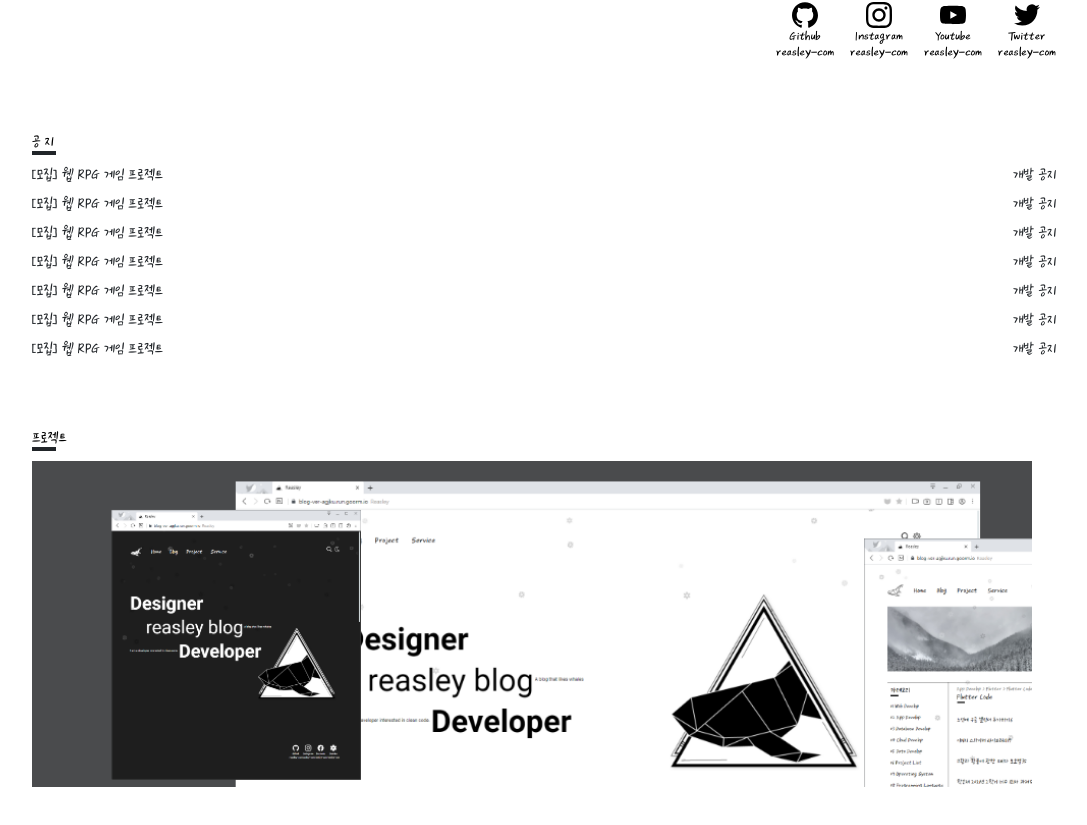
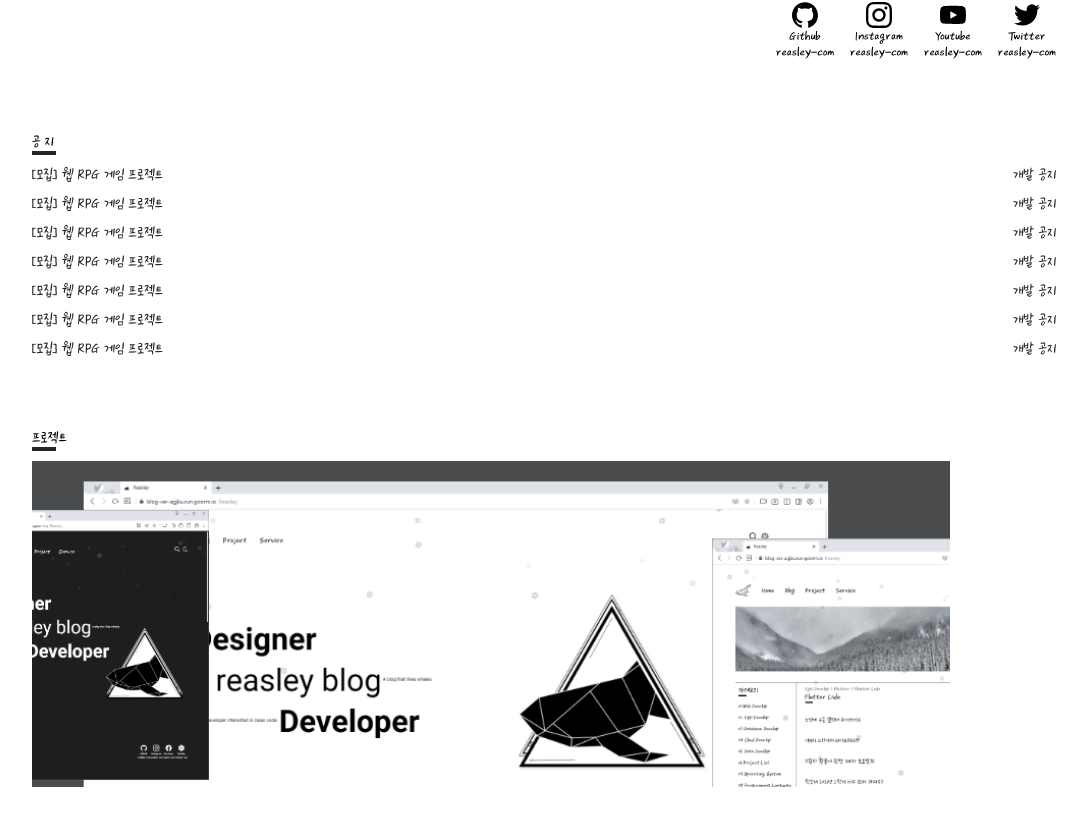
Before and after one commit to reasley-com/fe-reasley-com, a React (Create React App) app: page / in a window 1280 px wide. Shown: the part 728-1553 px from the top of the page, without its empty margins (96-1183 px from the left). Built offline with nearby package versions, Linux system fonts and the light colour scheme.

Commit message:
fix: Edit a carousel
The list of modifications
- add to resposne style
- image center alignment

```diff
--- a/src/components/Carousel.js
+++ b/src/components/Carousel.js
@@ -8,6 +8,7 @@ import useInterval from "./useInterval";
 
 function Carousel() {
     const carouselContent = [
+        { src: '/images/sample-project.png' },
         { src: '/images/sample-project.png' },
         { src: '/images/sample-project.png' },
     ]
@@ -42,7 +43,7 @@ function Carousel() {
         <div>
             <Maintitle title='프로젝트' />
             <div className={ styles.carousel__frame } onMouseOver={(event) => { setHover(true) }} onMouseOut={(event) => { setHover(false) } } >
-                <div ref={slideRef}>
+                <div className={ styles.carousel__content } ref={slideRef}>
                     { carouselContent.map((content, index) => (
                         <Slider src={content.src} key={index} />
                     )) }
--- a/src/components/Carousel.module.css
+++ b/src/components/Carousel.module.css
@@ -1,10 +1,33 @@
 .carousel__frame {
+    height: 326px;
+    width: 1200px;
     overflow: hidden;
-    height: 326px;
-    width: 1000px;
 }
 
-.carousel__frame div {
-    display: flex;
+.carousel__content {
+    height: 100%;
+    white-space: nowrap;
     transition: all 0.5s ease-in-out;
 }
+
+
+
+
+/* Desktop */
+@media screen and (max-width: 1919px) {
+    .carousel__frame { width: 918px; }
+}
+
+/* Laptop */
+@media screen and (max-width: 1440px) {
+}
+
+@media screen and (max-width: 1056px) {
+}
+
+/* Mobile */
+@media screen and (max-width: 768px) {
+}
+
+@media screen and (max-width: 500px) {
+}
--- a/src/components/Slider.module.css
+++ b/src/components/Slider.module.css
@@ -1,7 +1,12 @@
 .slider__frame {
-    max-width: 100%;
+    width: 100%;
+    height: 100%;
+    display: inline-block;
 }
 
 .slider__content {
+    width: 100%;
+    height: 100%;
     object-fit: cover;
+    margin: auto;
 }
```
